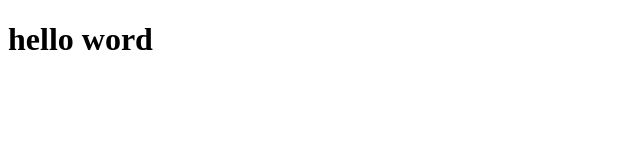
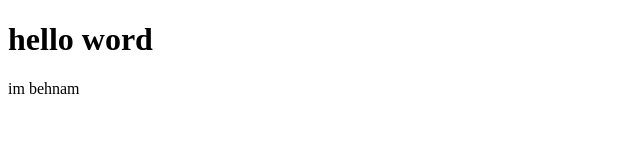
Before and after one commit to behnam4030a/myproject, a plain HTML site: page index.html in a window 1280 px wide. Shown: the full height of the page, 0-640 px from the left. Drawn offline with Linux system fonts and the light colour scheme.

Commit message:
create p tag

```diff
--- a/index.html
+++ b/index.html
@@ -8,5 +8,6 @@
 </head>
 <body>
     <h1>hello word</h1>
+    <p>im behnam</p>
 </body>
 </html>
```
